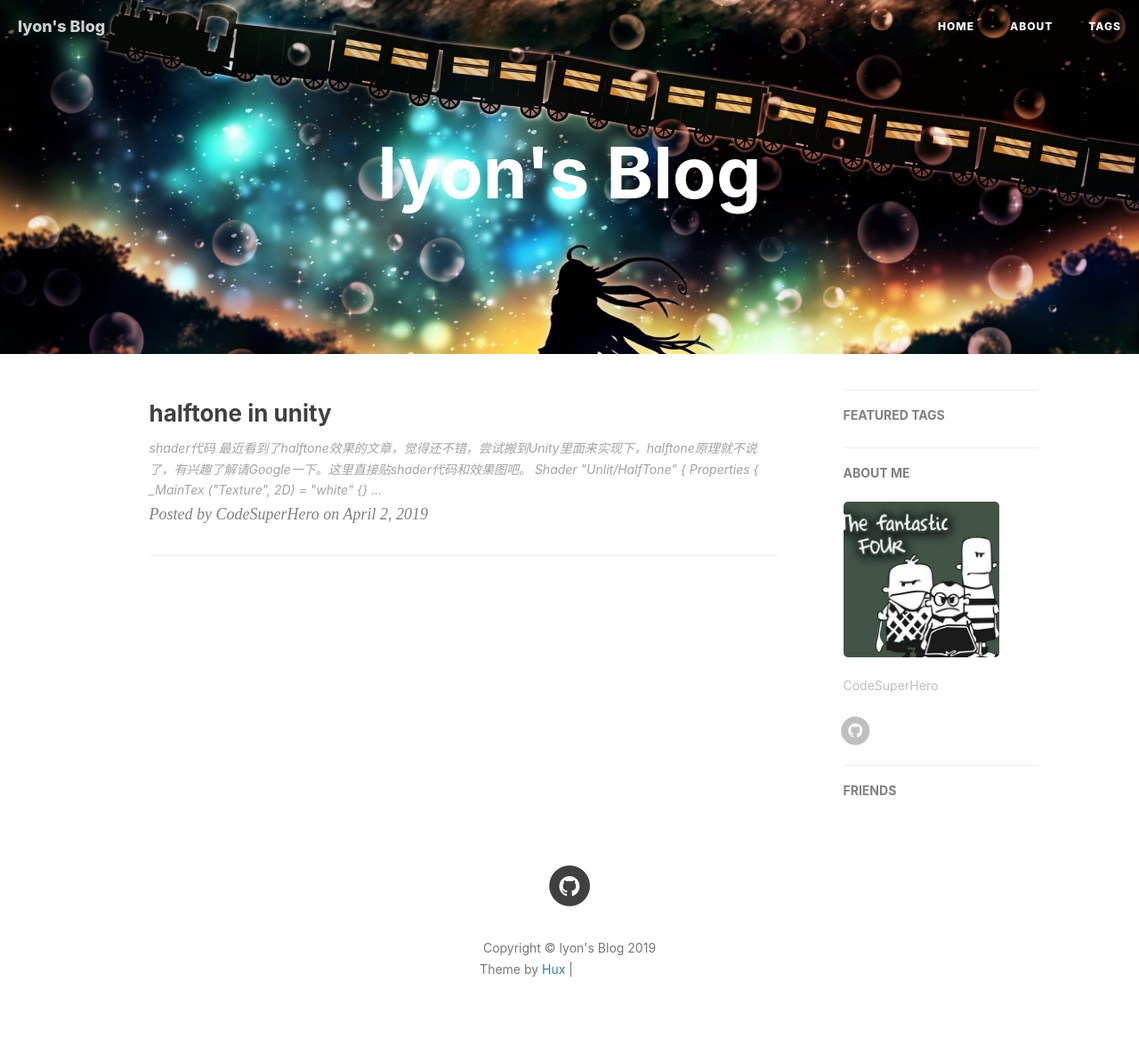
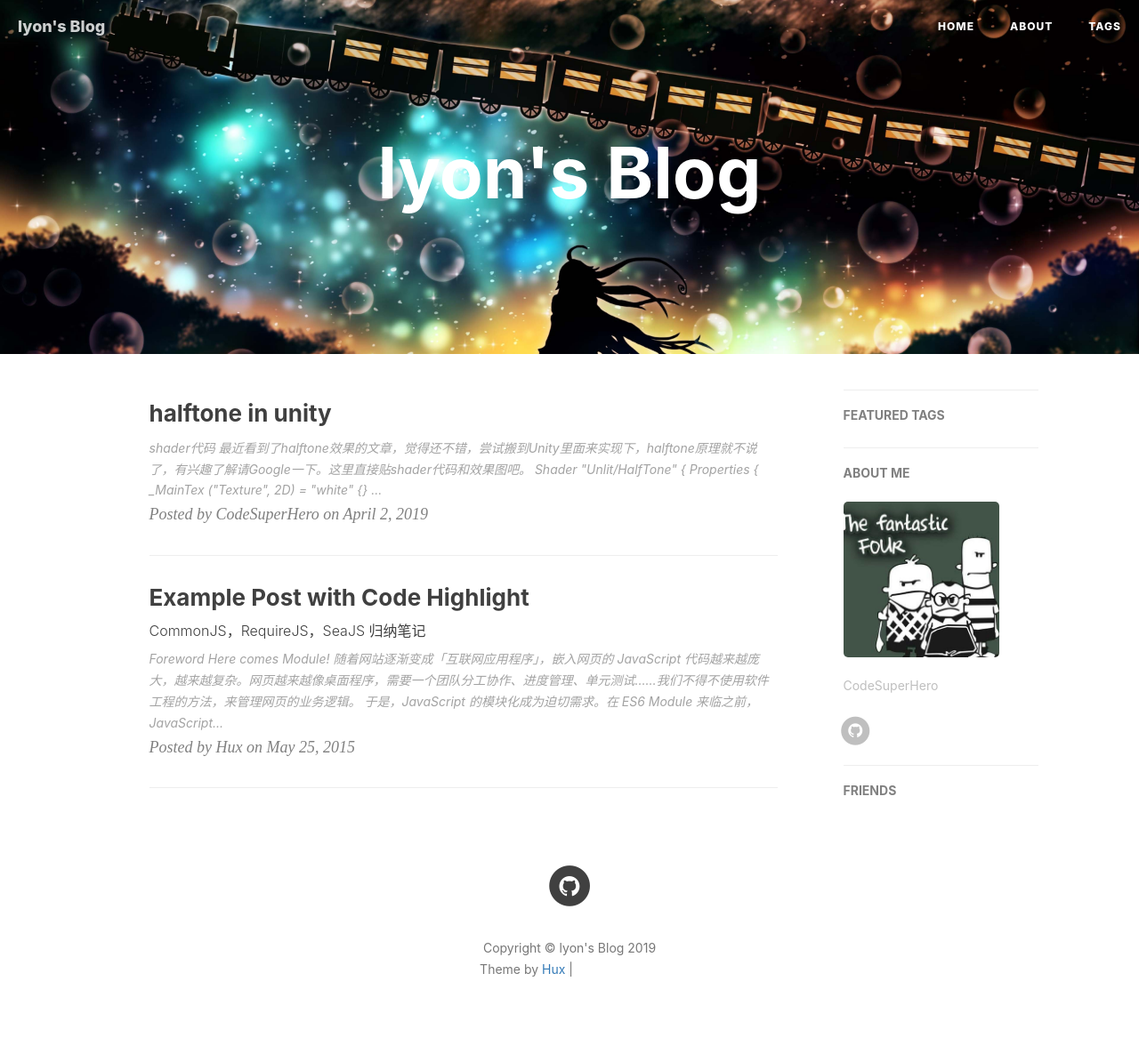
Before and after one commit to CodeSuperHero/CodeSuperHero.github.io, a Jekyll site: the page built from index.html, in a window 1280 px wide. Shown: the whole page at 89% size. Built offline with Jekyll 4.4.1, drawn with Linux system fonts in a browser that asks for light colours; nearby versions of some CDN libraries; the list of posts is cut into pages by our own code; comment, search, counter and statistics services are not loaded; some of the changed lines change nothing that is shown; grey boxes are pictures that could not be loaded.

Commit message:
测试markdown页面渲染

````diff
--- /dev/null
+++ b/_posts/2015-05-25-js-module-loader.markdown
@@ -0,0 +1,320 @@
+---
+layout:     post
+title:      "Example Post with Code Highlight"
+subtitle:   "CommonJS，RequireJS，SeaJS 归纳笔记"
+date:       2015-05-25
+author:     "Hux"
+header-img: "img/post-bg-js-module.jpg"
+tags:
+    - 前端开发
+    - JavaScript
+---
+
+
+
+## Foreword
+
+> Here comes Module!
+
+随着网站逐渐变成「互联网应用程序」，嵌入网页的 JavaScript 代码越来越庞大，越来越复杂。网页越来越像桌面程序，需要一个团队分工协作、进度管理、单元测试……我们不得不使用软件工程的方法，来管理网页的业务逻辑。
+
+于是，JavaScript 的模块化成为迫切需求。在 ES6 Module 来临之前，JavaScript 社区提供了强大支持，尝试在现有的运行环境下，实现模块的效果。
+
+
+---
+
+## Catalog
+
+
+1.  [CommonJS & Node](#commonjs--node)
+3.  [History](#history)
+4.  [RequireJS & AMD](#requirejs--amd)
+5.  [SeaJS & CMD](#seajs--cmd)
+6.  [AMD vs CMD](#amd-vs-cmd)
+7.  [WebPack](#webpack)
+
+
+
+## CommonJS & Node
+
+> Javascript: not just for browsers any more! —— CommonJS Slogen
+
+前端模块化的事实标准之一，2009 年 8 月，[CommonJS](http://wiki.commonjs.org/wiki/CommonJS) 诞生。
+
+CommonJS 本质上只是一套规范（API 定义），而 Node.js 采用并实现了部分规范，CommonJS Module 的写法也因此广泛流行。
+
+
+让我们看看 Node 中的实现：
+
+```js
+// 由于 Node 原生支持模块的作用域，并不需要额外的 wrapper
+// "as though the module was wrapped in a function"
+
+var a = require('./a')  // 加载模块（同步加载）
+a.doSomething()         // 等上一句执行完才会执行
+
+exports.b = function(){ // 暴露 b 函数接口
+  // do something
+}
+```
+
+`exports`是一个内置对象，就像`require`是一个内置加载函数一样。如果你希望直接赋值一个完整的对象或者构造函数，覆写`module.exports`就可以了。
+
+CommonJS 前身叫 ServerJS ，**后来希望能更加 COMMON，成为通吃各种环境的模块规范，改名为 CommonJS** 。CommonJS 最初只专注于 Server-side 而非浏览器环境，因此它采用了同步加载的机制，这对服务器环境（硬盘 I/O 速度）不是问题，而对浏览器环境（网速）来说并不合适。
+
+
+因此，各种适用于浏览器环境的模块框架与标准逐个诞生，他们的共同点是：
+
+* 采用异步加载（预先加载所有依赖的模块后回调执行，符合浏览器的网络环境）
+* 虽然代码风格不同，但其实都可以看作 CommonJS Modules 语法的变体。
+* 都在向着 **COMMON** 的方向进化：**兼容不同风格，兼容浏览器和服务器两种环境**
+
+本文接下来要讨论的典例是：
+
+* RequireJS & AMD（异步加载，预执行，依赖前置。默认推荐 AMD 写法）
+* SeaJS & CMD（异步加载，懒执行，依赖就近，默认推荐 CommonJS 写法）
+
+
+
+
+
+## History
+
+<!--<h2 id="history"> History </h2>-->
+
+> 此段落参考自玉伯的 [前端模块化开发那点历史](https://github.com/seajs/seajs/issues/588)
+
+09-10 年间，CommonJS（那时还叫 ServerJS） 社区推出 [Modules/1.0](http://wiki.commonjs.org/wiki/Modules) 规范，并且在 Node.js 等环境下取得了很不错的实践。
+
+09年下半年这帮充满干劲的小伙子们想把 ServerJS 的成功经验进一步推广到浏览器端，于是将社区改名叫 CommonJS，同时激烈争论 Modules 的下一版规范。分歧和冲突由此诞生，逐步形成了三大流派：
+
+
+1. **Modules/1.x** 流派。这个观点觉得 1.x 规范已经够用，只要移植到浏览器端就好。要做的是新增 [Modules/Transport](http://wiki.commonjs.org/wiki/Modules/Transport) 规范，即在浏览器上运行前，先通过转换工具将模块转换为符合 Transport 规范的代码。主流代表是服务端的开发人员。现在值得关注的有两个实现：越来越火的 component 和走在前沿的 es6 module transpiler。
+2. **Modules/Async** 流派。这个观点觉得浏览器有自身的特征，不应该直接用 Modules/1.x 规范。这个观点下的典型代表是 [AMD](http://wiki.commonjs.org/wiki/Modules/AsynchronousDefinition) 规范及其实现 [RequireJS](http://requirejs.org/)。这个稍后再细说。
+3. **Modules/2.0** 流派。这个观点觉得浏览器有自身的特征，不应该直接用 Modules/1.x 规范，但应该尽可能与 Modules/1.x 规范保持一致。这个观点下的典型代表是 BravoJS 和 FlyScript 的作者。BravoJS 作者对 CommonJS 的社区的贡献很大，这份 Modules/2.0-draft 规范花了很多心思。FlyScript 的作者提出了 Modules/Wrappings 规范，这规范是 CMD 规范的前身。可惜的是 BravoJS 太学院派，FlyScript 后来做了自我阉割，将整个网站（flyscript.org）下线了。这个观点在本文中的典型代表就是 SeaJS 和 CMD 了
+
+
+补一嘴：阿里 KISSY 的 KMD 其实跟 AMD 非常类似，只是用 `add`和`use` 两个源自于 YUI Modules 的函数名替换了 `define` 和 `require` ，但其原理更接近 RequireJS ，与 YUI Modules 的 `Y` 沙箱 Attach 机制并不相同
+
+
+## RequireJS & AMD
+
+[AMD (Async Module Definition)](http://wiki.commonjs.org/wiki/Modules/AsynchronousDefinition) 是 RequireJS 在推广过程中对模块定义的规范化产出。
+
+> RequireJS is a JavaScript file and module loader. It is optimized for in-browser use, but it can be used in other JavaScript environments
+
+RequireJS 主要解决的还是 CommonJS 同步加载脚本不适合浏览器 这个问题：
+
+```js
+//CommonJS
+
+var Employee = require("types/Employee");
+
+function Programmer (){
+    //do something
+}
+
+Programmer.prototype = new Employee();
+
+//如果 require call 是异步的，那么肯定 error
+//因为在执行这句前 Employee 模块肯定来不及加载进来
+```
+> As the comment indicates above, if require() is async, this code will not work. However, loading scripts synchronously in the browser kills performance. So, what to do?
+
+所以我们需要 **Function Wrapping** 来获取依赖并且提前通过 script tag 提前加载进来
+
+
+```js
+//AMD Wrapper
+
+define(
+    [types/Employee],    //依赖
+    function(Employee){  //这个回调会在所有依赖都被加载后才执行
+
+        function Programmer(){
+            //do something
+        };
+
+        Programmer.prototype = new Employee();
+        return Programmer;  //return Constructor
+    }
+)
+```
+
+当依赖模块非常多时，这种**依赖前置**的写法会显得有点奇怪，所以 AMD 给了一个语法糖， **simplified CommonJS wrapping**，借鉴了 CommonJS 的 require 就近风格，也更方便对 CommonJS 模块的兼容：
+
+```js
+define(function (require) {
+    var dependency1 = require('dependency1'),
+        dependency2 = require('dependency2');
+
+    return function () {};
+});
+```
+The AMD loader will parse out the `require('')` calls by using `Function.prototype.toString()`, then internally convert the above define call into this:
+
+```js
+define(['require', 'dependency1', 'dependency2'], function (require) {
+    var dependency1 = require('dependency1'),
+        dependency2 = require('dependency2');
+
+    return function () {};
+});
+```
+
+出于`Function.prototype.toString()`兼容性和性能的考虑，最好的做法还是做一次 **optimized build**
+
+
+
+AMD 和 CommonJS 的核心争议如下：
+
+### 1. **执行时机**
+
+Modules/1.0:
+
+```js
+var a = require("./a") // 执行到此时，a.js 才同步下载并执行
+```
+
+AMD: （使用 require 的语法糖时）
+
+```js
+define(["require"],function(require)){
+    // 在这里，a.js 已经下载并且执行好了
+    // 使用 require() 并不是 AMD 的推荐写法
+    var a = require("./a") // 此处仅仅是取模块 a 的 exports
+})
+```
+
+AMD 里提前下载 a.js 是出于对浏览器环境的考虑，只能采取异步下载，这个社区都认可（Sea.js 也是这么做的）
+
+但是 AMD 的执行是 Early Executing，而 Modules/1.0 是第一次 require 时才执行。这个差异很多人不能接受，包括持 Modules/2.0 观点的人也不能接受。
+
+### 2. **书写风格**
+
+AMD 推荐的风格并不使用`require`，而是通过参数传入，破坏了**依赖就近**：
+
+```js
+define(["a", "b", "c"],function(a, b, c){
+    // 提前申明了并初始化了所有模块
+
+    true || b.foo(); //即便根本没用到模块 b，但 b 还是提前执行了。
+})
+```
+
+不过，在笔者看来，风格喜好因人而异，主要还是**预执行**和**懒执行**的差异。
+
+另外，require 2.0 也开始思考异步处理**软依赖**（区别于一定需要的**硬依赖**）的问题，提出了这样的方案：
+
+```js
+// 函数体内：
+if(status){
+    async(['a'],function(a){
+        a.doSomething()
+    })
+}
+```
+
+## SeaJS & CMD
+
+CMD (Common Module Definition) 是 [SeaJS](http://seajs.org/docs/) 在推广过程中对模块定义的规范化产出，是 Modules/2.0 流派的支持者，因此 SeaJS 的模块写法尽可能与 Modules/1.x 规范保持一致。
+
+不过目前国外的该流派都死得差不多了，RequireJS 目前成为浏览器端模块的事实标准，国内最有名气的就是玉伯的 Sea.js ，不过对国际的推广力度不够。
+
+* CMD Specification
+    * [English (CMDJS-repo)](https://github.com/cmdjs/specification/blob/master/draft/module.md)
+    * [Chinese (SeaJS-repo)](https://github.com/seajs/seajs/issues/242)
+
+
+CMD 主要有 define, factory, require, export 这么几个东西
+
+ * define `define(id?, deps?, factory)`
+ * factory `factory(require, exports, module)`
+ * require `require(id)`
+ * exports `Object`
+
+
+CMD 推荐的 Code Style 是使用 CommonJS 风格的 `require`：
+
+* 这个 require 实际上是一个全局函数，用于加载模块，这里实际就是传入而已
+
+```js
+define(function(require, exports) {
+
+    // 获取模块 a 的接口
+    var a = require('./a');
+    // 调用模块 a 的方法
+    a.doSomething();
+
+    // 对外提供 foo 属性
+    exports.foo = 'bar';
+    // 对外提供 doSomething 方法
+    exports.doSomething = function() {};
+
+});
+```
+
+但是你也可以使用 AMD 风格，或者使用 return 来进行模块暴露
+
+```js
+define('hello', ['jquery'], function(require, exports, module) {
+
+    // 模块代码...
+
+    // 直接通过 return 暴露接口
+    return {
+        foo: 'bar',
+        doSomething: function() {}
+    };
+
+});
+```
+
+
+
+Sea.js 借鉴了 RequireJS 的不少东西，比如将 FlyScript 中的 module.declare 改名为 define 等。Sea.js 更多地来自 Modules/2.0 的观点，但尽可能去掉了学院派的东西，加入了不少实战派的理念。
+
+
+
+## AMD vs CMD
+
+**虽然两者目前都兼容各种风格，但其底层原理并不相同，从其分别推荐的写法就可以看出两者背后原理的不同：**
+
+1. 对于依赖的模块，AMD 是**提前执行**，CMD 是**懒执行**。（都是先加载）
+*  CMD 推崇**依赖就近**，AMD 推崇**依赖前置**。
+
+看代码：
+
+```js
+// AMD 默认推荐
+
+define(['./a', './b'], function(a, b) {  // 依赖前置，提前执行
+
+    a.doSomething()
+    b.doSomething()
+
+})
+
+```
+
+```js
+// CMD
+
+define(function(require, exports, module) {
+
+    var a = require('./a')
+    a.doSomething()
+
+    var b = require('./b') // 依赖就近，延迟执行
+    b.doSomething()
+})
+```
+
+
+
+
+
+
+## WebPack
+
+> working...
--- a/_posts/2019-4-2-halftone效果.markdown
+++ b/_posts/2019-4-2-halftone效果.markdown
@@ -9,6 +9,8 @@ tags:
     - Unity
     - shader
 ---
+
+
 
 # shader代码
 
````
